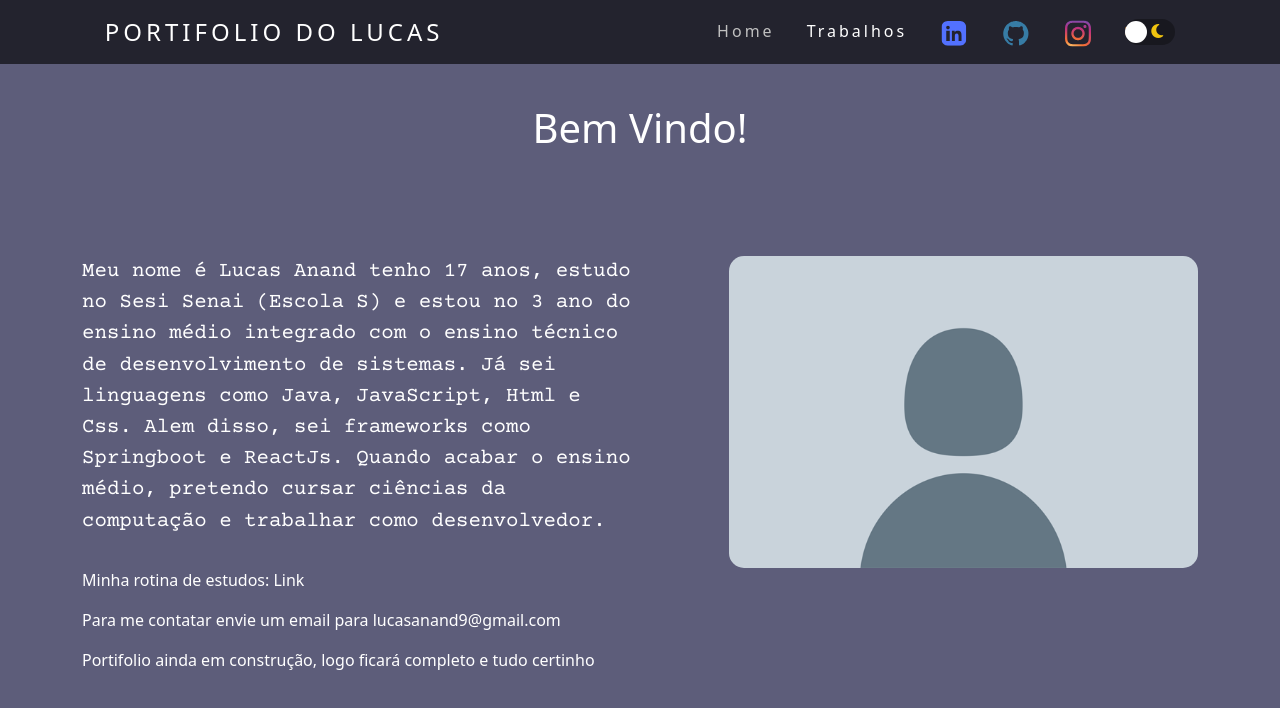
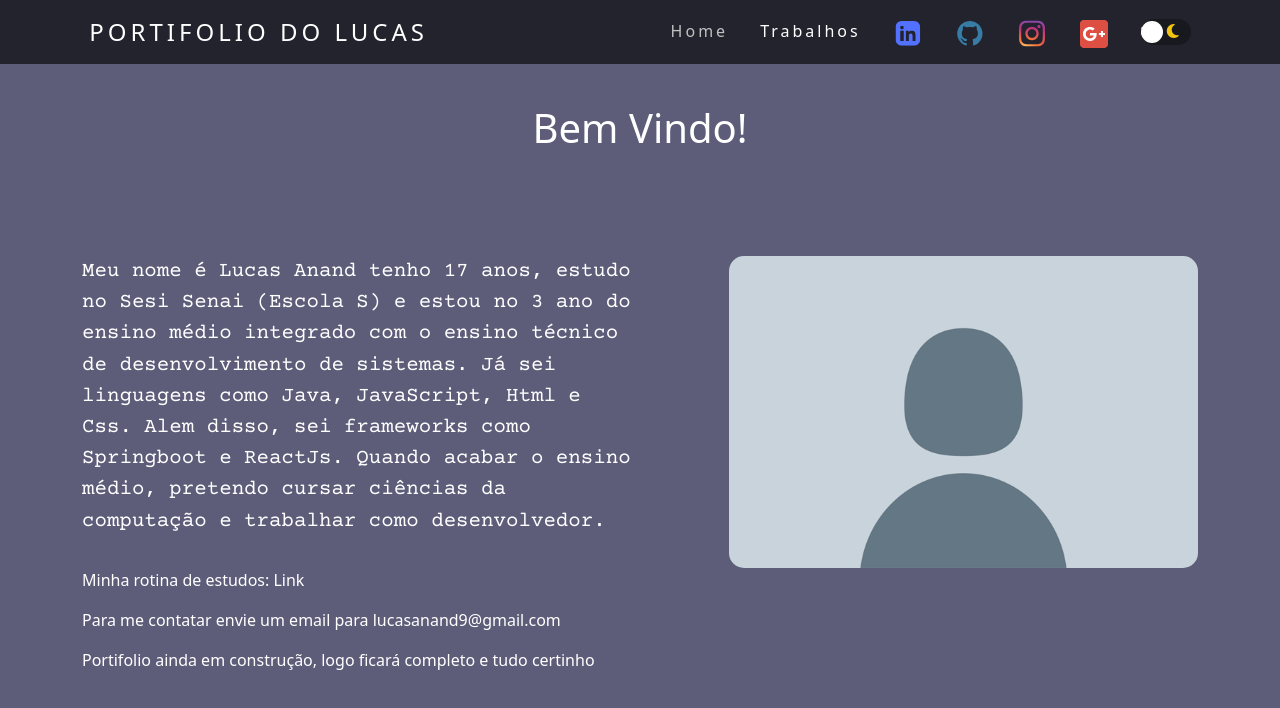
Before and after one commit to lucasanand9/Portifolio, a plain HTML site: page index.html in a window 1280 px wide. Drawn offline with nearby package versions, Linux system fonts and the light colour scheme.

Commit message:
pequena mudança no index

```diff
--- a/index.html
+++ b/index.html
@@ -26,7 +26,7 @@
             <li><a href="https://www.linkedin.com/in/lucas-anand/" target="_blank"><img class="rede-social" src="./img/Linkedin.svg"></a></li>
             <li><a href="https://github.com/lucasanand9?tab=repositories" target="_blank"><img class="rede-social" src="./img/github.svg"></a></li>
             <li><a href="https://www.instagram.com/lucasanand9/" target="_blank"><img class="rede-social" src="./img/Instagram.svg"></a></li>
-
+            <li><a href="mailto:lucasanand9@gmail.com" target="_blank"> <img src="./img/google.svg" class="rede-social"></a></li>
            <li> <input type="checkbox" id="checkbox" class="checkbox" name="theme">
                 <label for="checkbox" class="label">
                   <i class="fas fa-sun"></i>
```
Also changed, not shown: img/google.svg (added).
